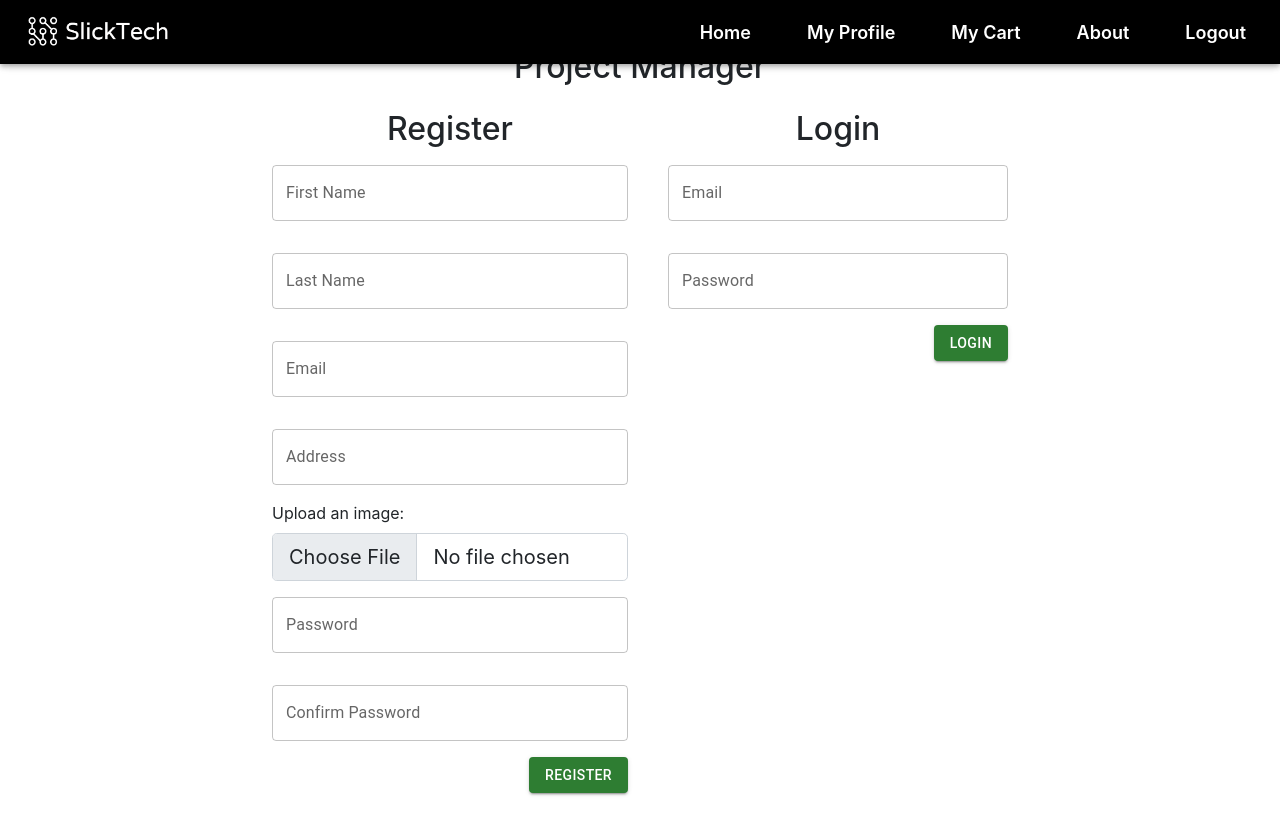
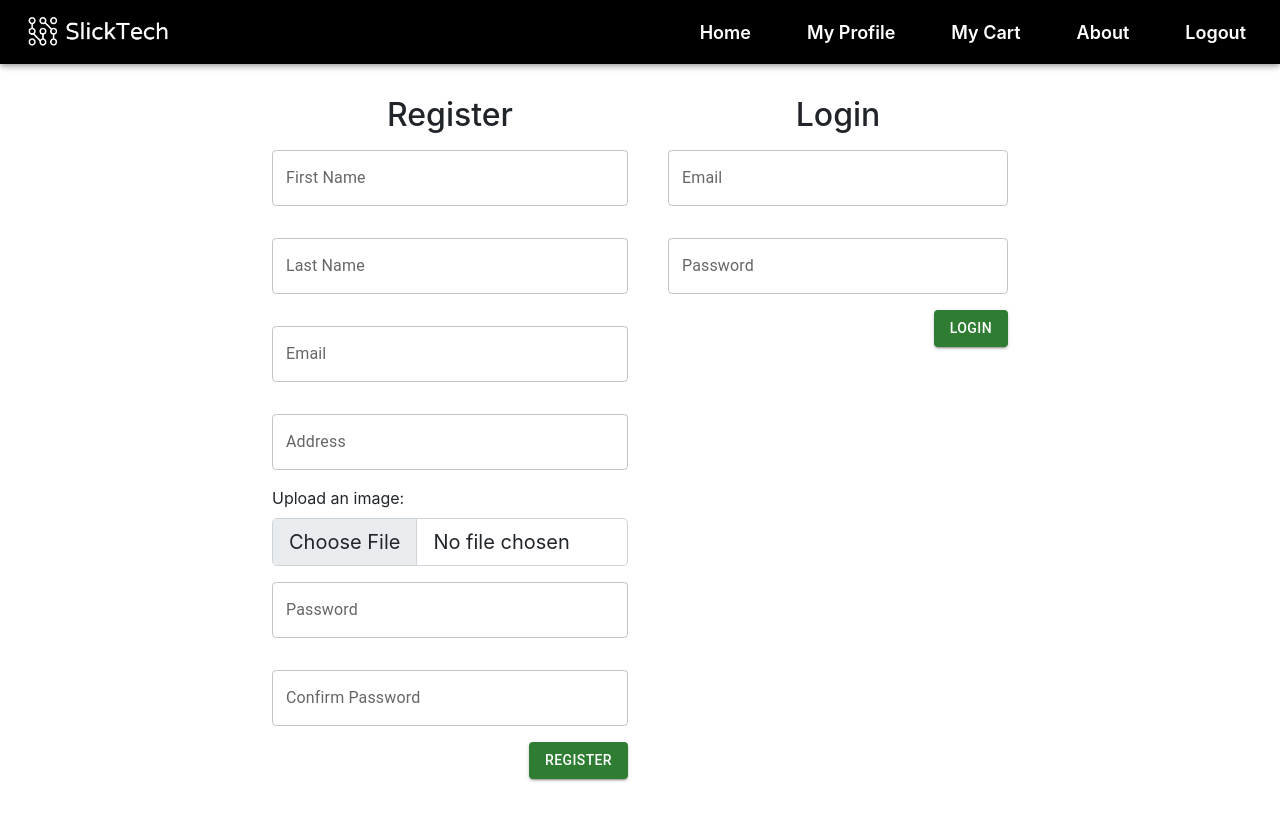
Before and after one commit to Shtaiwee1/SlickTech-Project, a React (Create React App) app in the folder client/: page /login_register in a window 1280 px wide. Shown: the top 834 px of the page. Built offline with nearby package versions, Linux system fonts and the light colour scheme.

Commit message:
Login Register Component Fix

```diff
--- a/client/src/views/LoginRegister.js
+++ b/client/src/views/LoginRegister.js
@@ -8,10 +8,7 @@ const LoginRegister = () => {
     <Container className="my-5">
       <Row className="justify-content-center">
         <Col xs={10} md={8}>
-          <Row className="mb-3">
-            <h2>Project Manager</h2>
-          </Row>
-          <Row>
+          <Row className="my-5">
             <Col xs={12} md={6} className="me-md-3">
               <RegisterForm />
             </Col>
```
